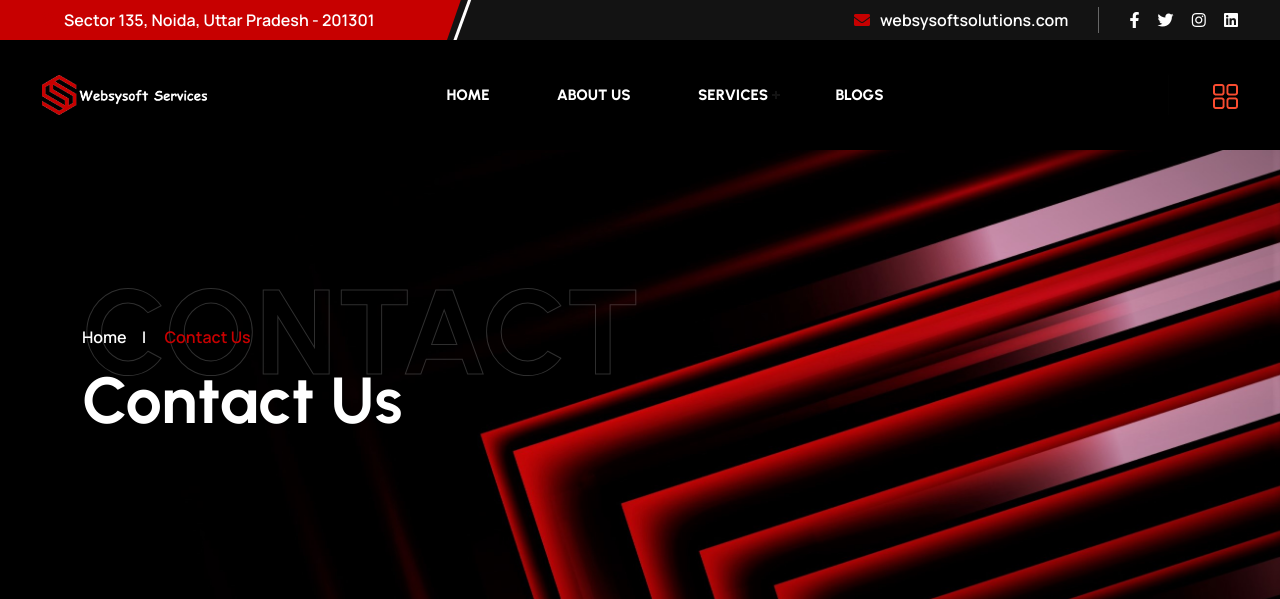
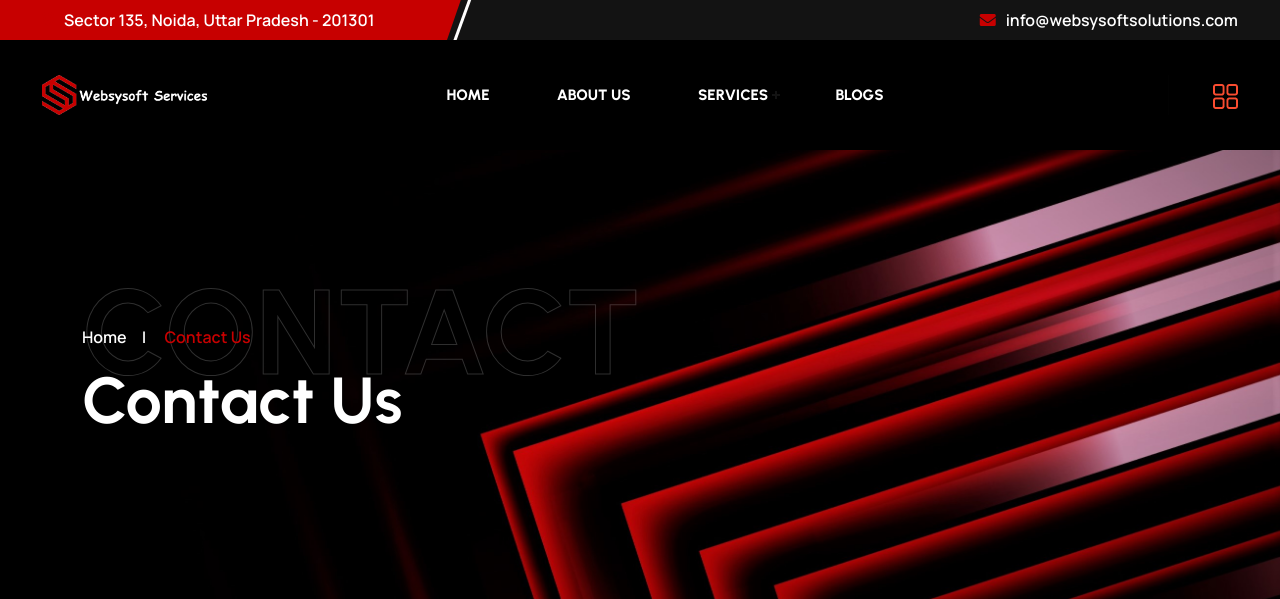
Before and after one commit to megamuzzu/websysoft, a CodeIgniter app: page /database/index.php/welcome/contact in a window 1280 px wide. Shown: the top 599 px of the page. Run offline with CodeIgniter, Linux system fonts and the light colour scheme.

Commit message:
Last final

```diff
--- a/application/views/contact.php
+++ b/application/views/contact.php
@@ -71,7 +71,7 @@
                         <div class="contact__page-info-item">
                             <h6>Phone Number<span>:</span></h6>
                             <span>
-								<a href="tel:(+106)935-0120">(+106) 935-0120</a>
+								<a href="tel:+919871652511">+91-9871652511</a>
 							</span>
                         </div>
                     </div>
--- a/application/views/include/footer.php
+++ b/application/views/include/footer.php
@@ -28,15 +28,7 @@
 					<div class="footer__one-widget">
 						<div class="footer__one-widget-about">
 							<a href="<?php echo base_url();?>"><img src="<?php echo base_url();?>assets/img/logo-2.png" alt=""></a>
-							<p>Donec quis viverra enim. Integer mi felis, auctor eget magna</p>
-							<div class="footer__one-widget-about-social">
-								<ul>
-									<li><a href="<?php echo base_url();?>"><i class="fab fa-facebook-f"></i></a></li>
-									<li><a href="<?php echo base_url();?>"><i class="fab fa-twitter"></i></a></li>
-									<li><a href="<?php echo base_url();?>"><i class="fab fa-instagram"></i></a></li>
-									<li><a href="<?php echo base_url();?>"><i class="fab fa-linkedin"></i></a></li>
-								</ul>
-							</div>
+							<p>Websysoft Solutions: Software Development, Web Development & Digital Marketing</p>
 						</div>
 					</div>
 				</div>
--- a/application/views/include/header.php
+++ b/application/views/include/header.php
@@ -41,16 +41,7 @@
 				</div>
 				<div class="col-xl-7 col-md-6">
 					<div class="top__bar-right">
-						<a href="mailto:websysoftsolutions.com"><i class="fas fa-envelope"></i>websysoftsolutions.com</a>
-						<div class="top__bar-right-social">
-							<ul>
-								<li><a href="<?php echo base_url();?>"><i class="fab fa-facebook-f"></i></a></li>
-								<li><a href="<?php echo base_url();?>"><i class="fab fa-twitter"></i></a></li>
-								<li><a href="<?php echo base_url();?>"><i class="fab fa-instagram"></i></a></li>
-								<li><a href="<?php echo base_url();?>"><i class="fab fa-linkedin"></i></a></li>
-							</ul>
-
-						</div>
+						<a href="mailto:info@websysoftsolutions.com"><i class="fas fa-envelope"></i>info@websysoftsolutions.com</a>
 					</div>
 				</div>
 			</div>
@@ -118,7 +109,7 @@
 									</div>
 									<div class="header__area-menubar-right-box-sidebar-popup-contact-item-content">
 										<span>Call Now</span>
-										<h6><a href="tel:+125(895)658568">+125 (895) 658 568</a></h6>
+										<h6><a href="tel:+919871652511">+91-9871652511</a></h6>
 									</div>
 								</div>
 								<div class="header__area-menubar-right-box-sidebar-popup-contact-item">
@@ -127,7 +118,7 @@
 									</div>
 									<div class="header__area-menubar-right-box-sidebar-popup-contact-item-content">
 										<span>Quick Email</span>
-										<h6><a href="mailto:websysoftsolutions.com">websysoftsolutions.com</a></h6>
+										<h6><a href="mailto:info@websysoftsolutions.com">info@websysoftsolutions.com</a></h6>
 									</div>
 								</div>
 								<div class="header__area-menubar-right-box-sidebar-popup-contact-item">
@@ -140,14 +131,6 @@
 									</div>
 								</div>
 							</div>
-							<div class="header__area-menubar-right-box-sidebar-popup-social">
-								<ul>
-									<li><a href="<?php echo base_url();?>"><i class="fab fa-facebook-f"></i></a></li>
-									<li><a href="<?php echo base_url();?>"><i class="fab fa-behance"></i></a></li>
-									<li><a href="<?php echo base_url();?>"><i class="fab fa-twitter"></i></a></li>
-									<li><a href="<?php echo base_url();?>"><i class="fab fa-linkedin-in"></i></a></li>
-								</ul>
-							</div>
                         </div>
                         <div class="sidebar-overlay"></div>
                         <!-- sidebar Menu Start -->
```
